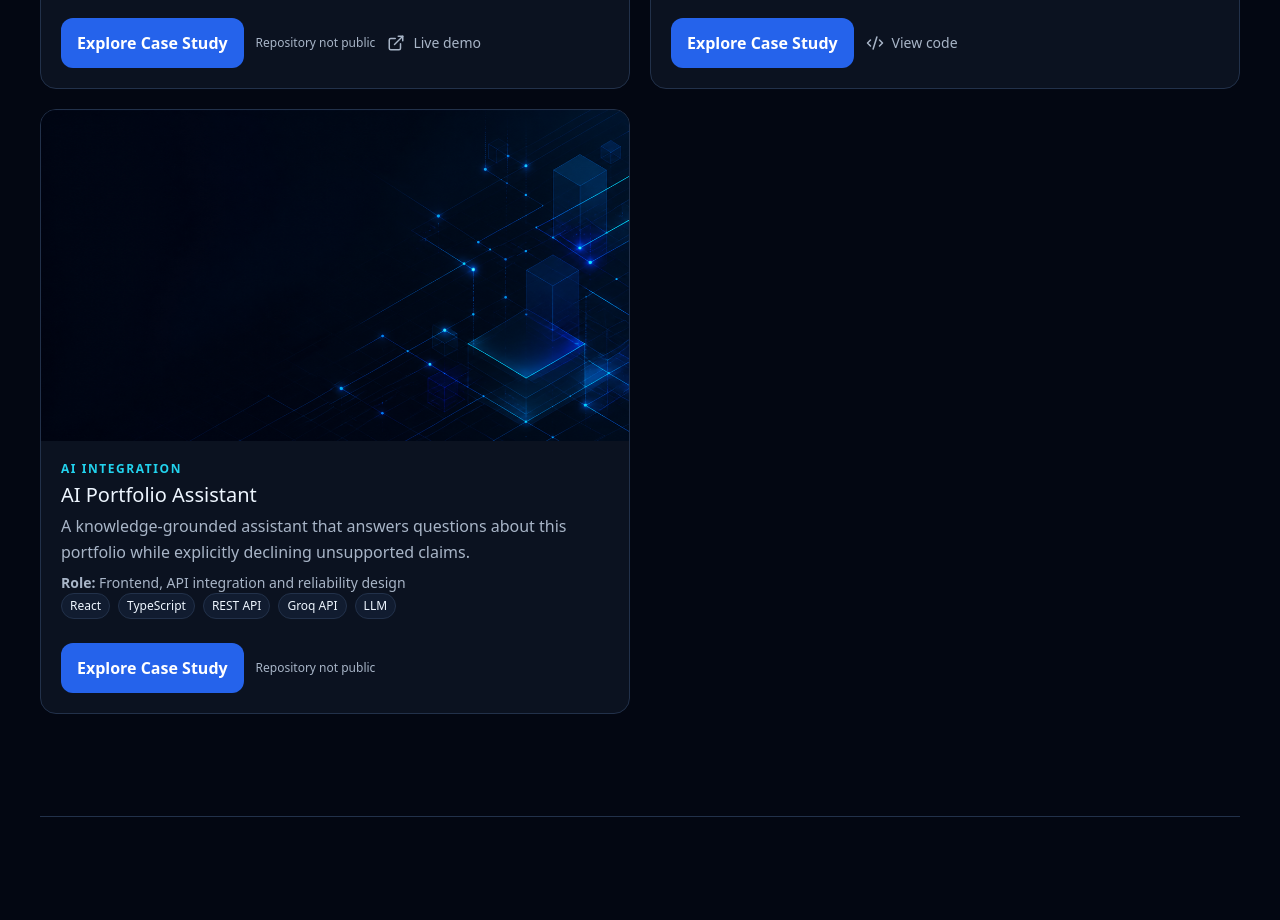
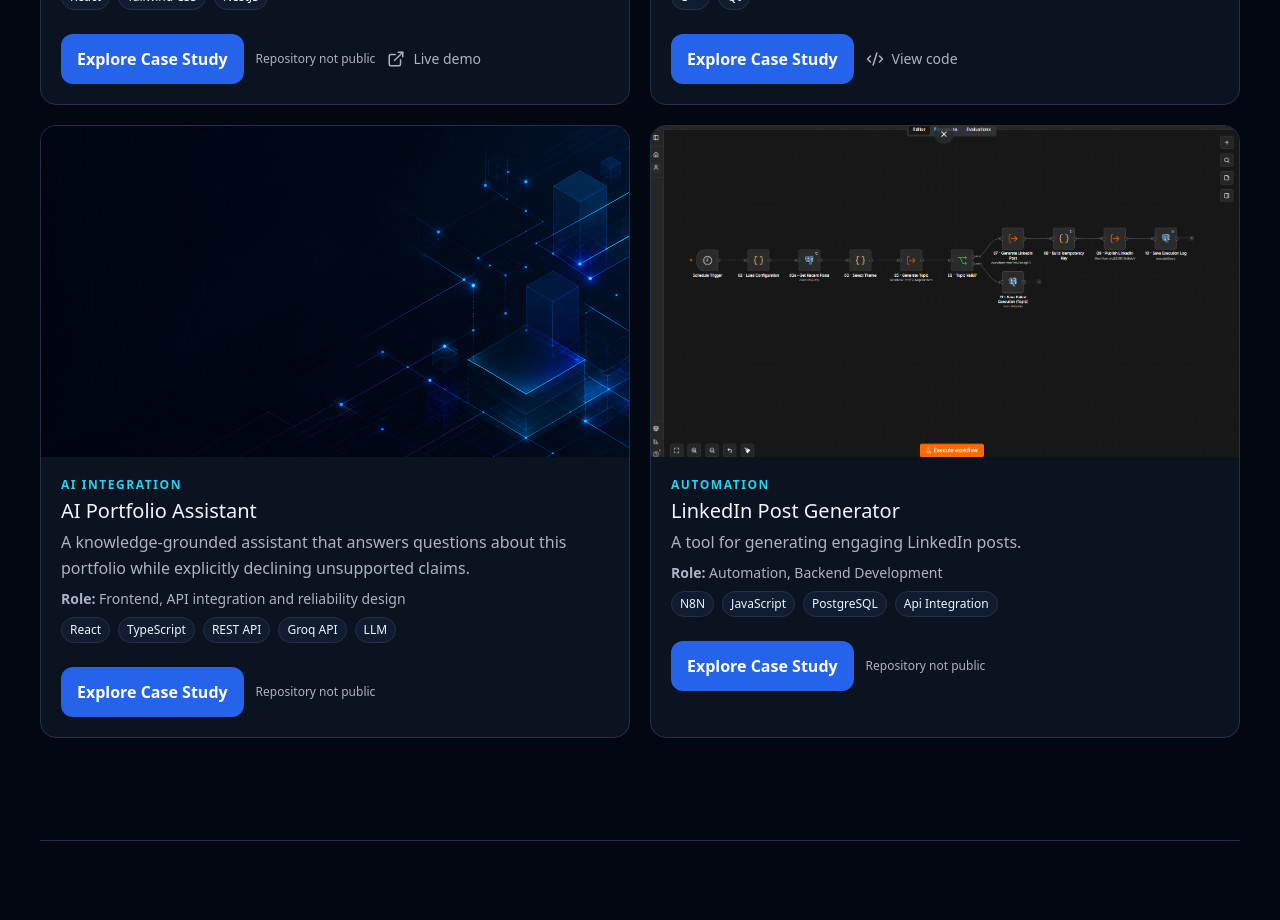
Before and after one commit to ToavinaJr/Modern-Portfolio, a React (Vite) app: page / in a window 1280 px wide. Shown: the part 2160-3080 px from the top of the page. Built offline with nearby package versions, Linux system fonts and the light colour scheme.

Commit message:
feat: add new projects for LinkedIn Post Generator and Image Classification, update social network URLs, and enhance project categories

```diff
--- a/src/components/ProjectCard.tsx
+++ b/src/components/ProjectCard.tsx
@@ -79,7 +79,7 @@ export function ProjectCard({
 
         <p>{project.summary}</p>
 
-        <p className="project-role mt-2">
+        <p className="project-role my-2">
           <strong>Role:</strong> {project.role}
         </p>
 
--- a/src/data/project.ts
+++ b/src/data/project.ts
@@ -223,6 +223,21 @@ const projects: Project[] = [
     status: 'Source available',
   },
   {
+    slug: 'linkedin-post-generator',
+    title: 'LinkedIn Post Generator',
+    summary: 'A tool for generating engaging LinkedIn posts.',
+    solution: 'An agent for creating and customizing LinkedIn posts.',
+    role: 'Automation, Backend Development',
+    features: ['Post generation', 'Customization options'],
+    tech: ['N8N', 'JavaScript', 'PostgreSQL', 'Api Integration'],
+    image: '/images/Screenshot-LinkedIn-Post-Generator.png',
+    codeLink:
+      '',
+    category: 'Automation',
+    selected: true,
+    status: 'Source available',
+  },
+  {
     slug: 'tetris',
     title: 'Tetris Game',
     summary: 'A desktop implementation of the classic puzzle game.',
@@ -235,6 +250,22 @@ const projects: Project[] = [
     category: 'Games',
     selected: false,
     status: 'Source available',
+  },
+  {
+    slug: 'image-classification-shareit',
+    title: 'Image Classification for ShareIt Platform',
+    summary: 'A tool for classifying images within the ShareIt platform.',
+    solution: 'An image classification system integrated with the ShareIt platform.',
+    role: 'AI Integration',
+    features: ['Image classification', 'Data labeling'],
+
+    tech: ['N8N', 'JavaScript', 'PostgreSQL', 'Api Integration'],
+    image: '/images/Image_Classification_ShareIt.png',
+    codeLink:
+      '',
+    category: 'AI Integration',
+    selected: false,
+    status: 'Source not available',
   },
   {
     slug: 'media-player',
--- a/src/data/socialNetwork.ts
+++ b/src/data/socialNetwork.ts
@@ -4,7 +4,7 @@ import type { SocialNetwork } from '../types';
 const socialNetworks: SocialNetwork[] = [
   {
     name: 'Upwork',
-    url: 'https://www.upwork.com/',
+    url: 'https://www.upwork.com/freelancers/~0141db3c7711b27f9b',
     description:
       'Contactez-moi sur Upwork pour vos missions freelance et projets à distance.',
     Icon: SiUpwork,
@@ -18,7 +18,7 @@ const socialNetworks: SocialNetwork[] = [
   },
   {
     name: 'Malt',
-    url: 'https://www.malt.fr/',
+    url: 'https://www.malt.fr/profile/toavinasylviannorandriamihaingoson',
     description:
       'Retrouvez-moi sur Malt pour discuter de votre prochain projet.',
     Icon: SiMalt,
--- a/src/types.ts
+++ b/src/types.ts
@@ -1,6 +1,6 @@
 import type { IconType } from 'react-icons';
 
-export type ProjectCategory = 'Full-Stack' | 'Frontend' | 'C++/Qt' | 'AI Integration' | 'Games';
+export type ProjectCategory = 'Full-Stack' | 'Frontend' | 'C++/Qt' | 'AI Integration' | 'Games' | 'Automation' | 'Other';
 
 export interface Project {
   slug: string;
```
Also changed, not shown: public/images/Image_Classification_ShareIt.png (added), public/images/Screenshot-LinkedIn-Post-Generator.png (added).
